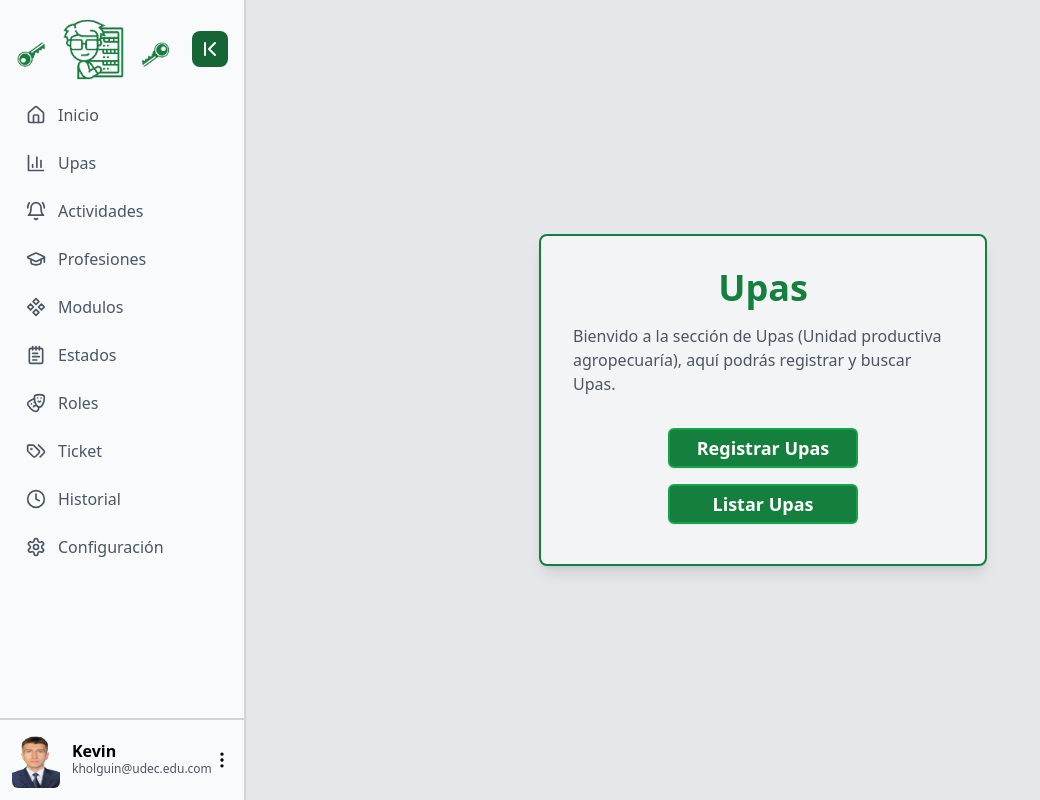
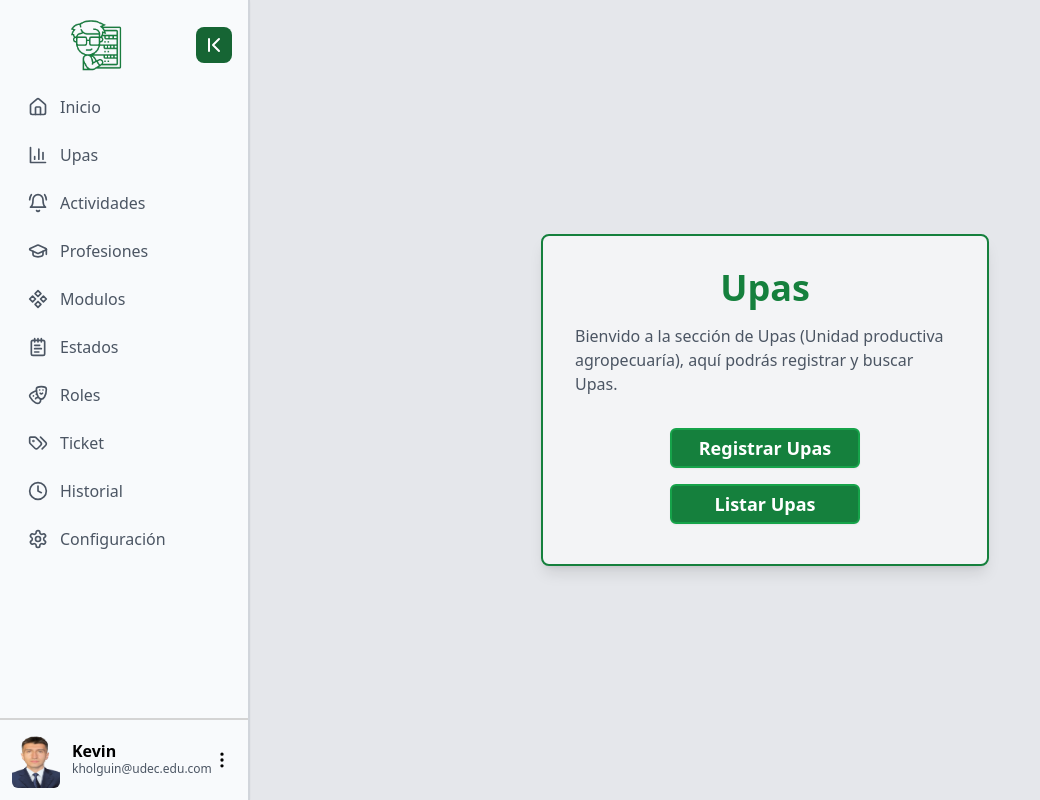
Before and after one commit to 10062003/frontSA, a React (Vite) app: page /Upas in a window 1280 px wide. Both pictures are taken after a click on the button 38 px from the left and 34 px from the top of the page. Shown: the whole page, without its empty margins (0-1040 px from the left). Built offline with nearby package versions, Linux system fonts and the light colour scheme.

Commit message:
Correccion logo

```diff
--- a/src/components/ui/Sidebar/SideBar.jsx
+++ b/src/components/ui/Sidebar/SideBar.jsx
@@ -19,7 +19,7 @@ export default function Sidebar({ children }) {
               <img
                 src="./public/imgs/logoa.png"
                 alt="description"
-                className="flex flex-grow mr-3 w-24 h-auto"
+                className="flex mr-3 w-40 h-auto items-center"
               />
             )}
           </div>
```
Also changed, not shown: public/imgs/logoa.png.
